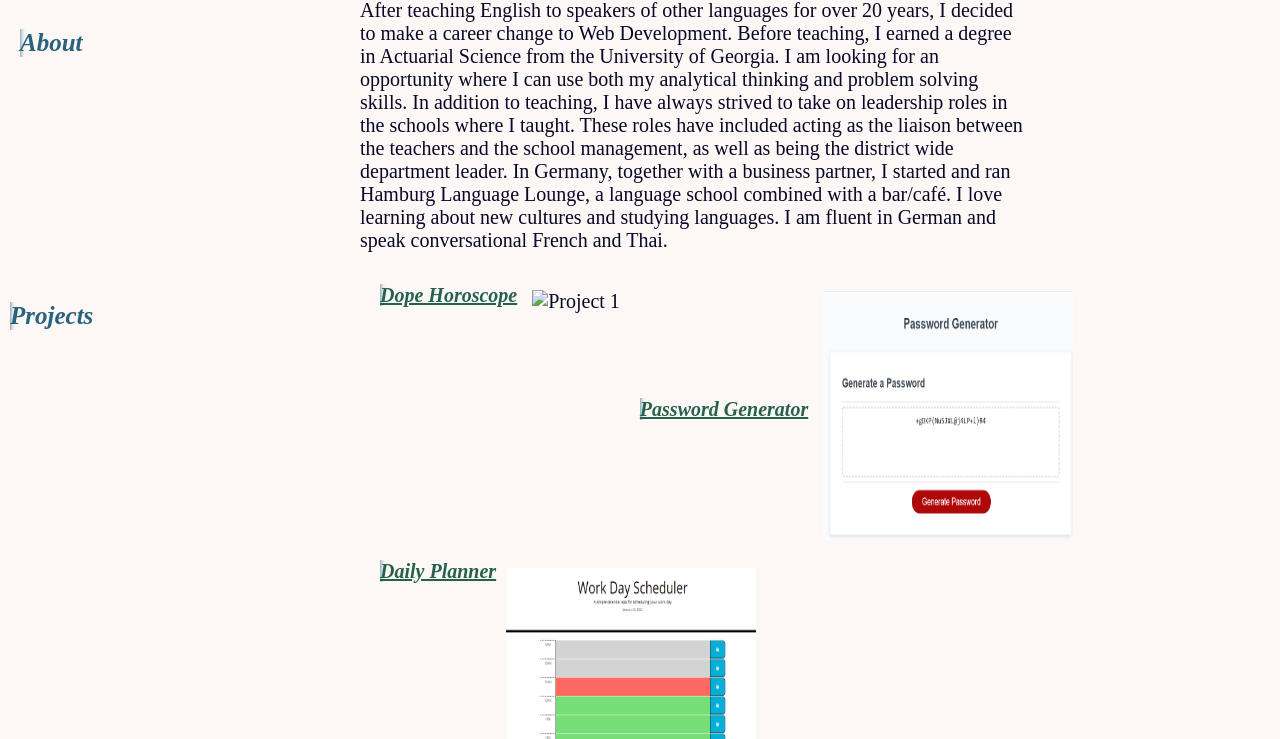
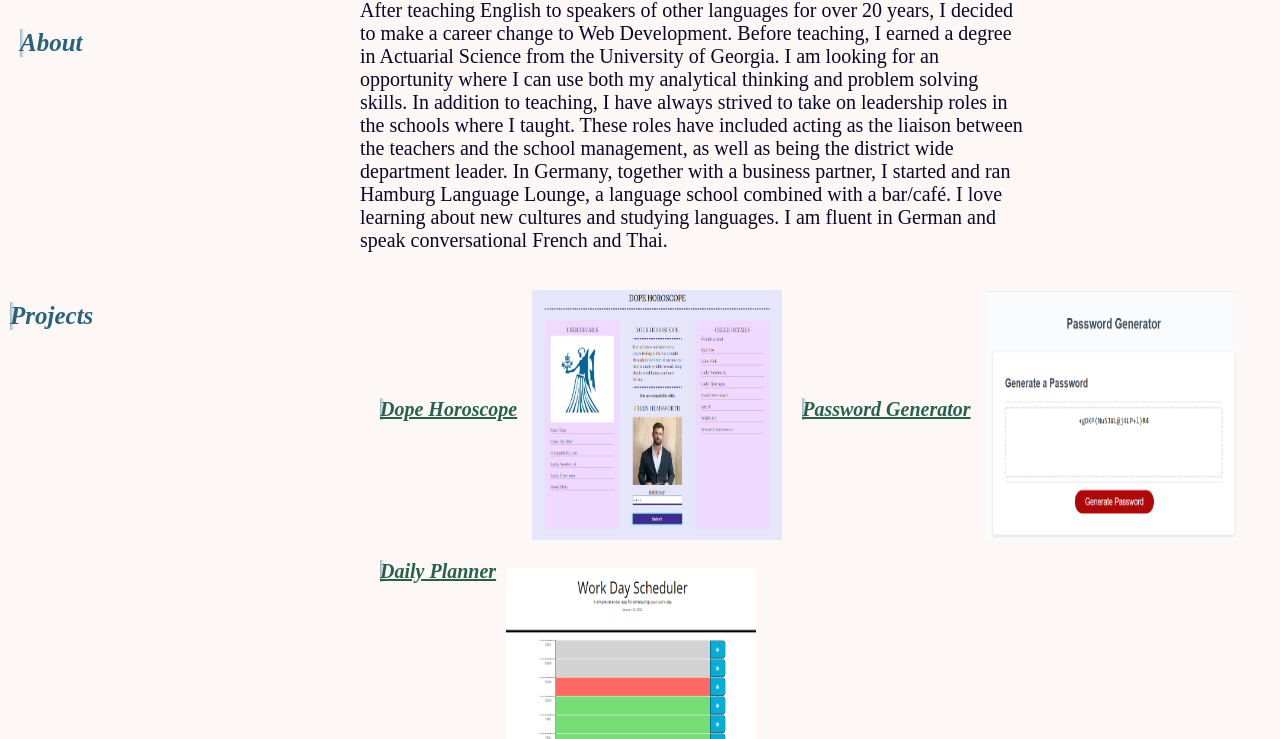
Before and after one commit to ealisa818/Portfolio-Two, a plain HTML site: page index.html in a window 1280 px wide. Shown: the part 61-800 px from the top of the page. Drawn offline with Linux system fonts and the light colour scheme.

Commit message:
Update Projects, fine tune

```diff
--- a/index.html
+++ b/index.html
@@ -48,7 +48,7 @@ Header for my bio -->
               <div class="column">
                   <div class="pictures">
                     <a href="https://stevenlof777.github.io/dope-horoscope/">Dope Horoscope</a>
-                 <img src="./Images/dope_horoscope.png" alt="Project 1" width=100%;/>
+                 <img src="./Images/Screenshot (55).png" alt="Project 1" width=100%;/>
                 </div>
                 <div class="pictures">
                     <a href="https://ealisa818.github.io/Choose-for-Me/">Password Generator</a>
```
